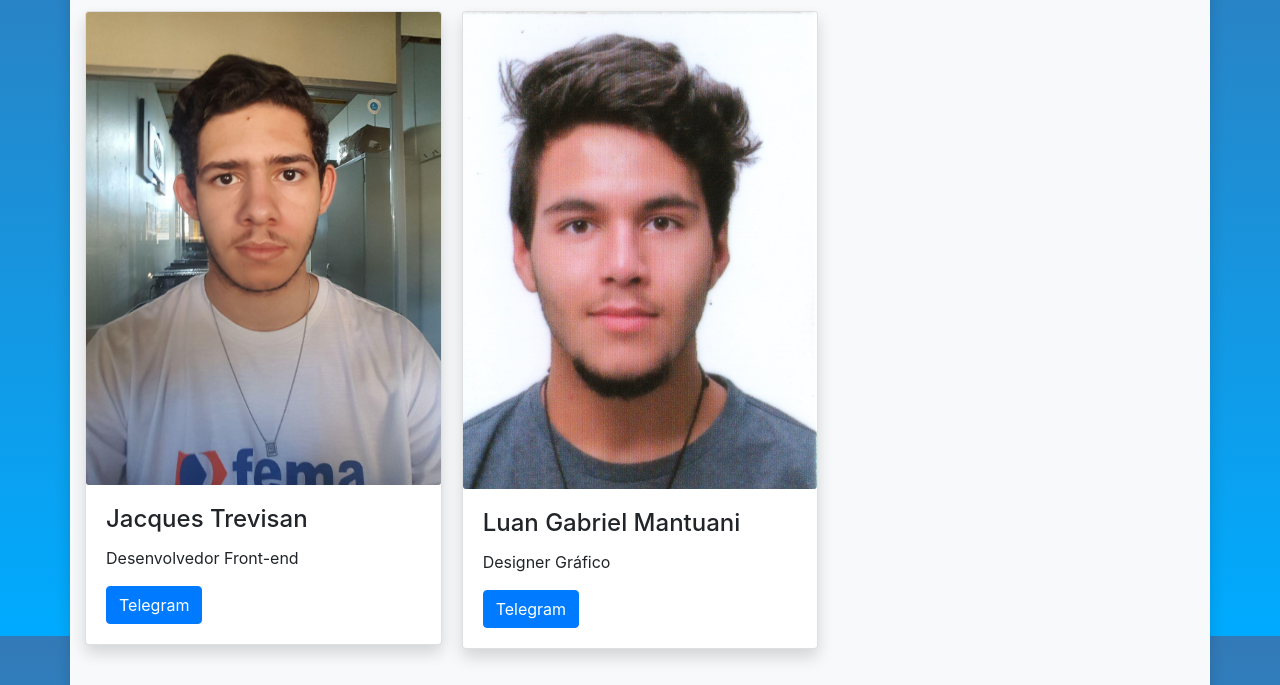
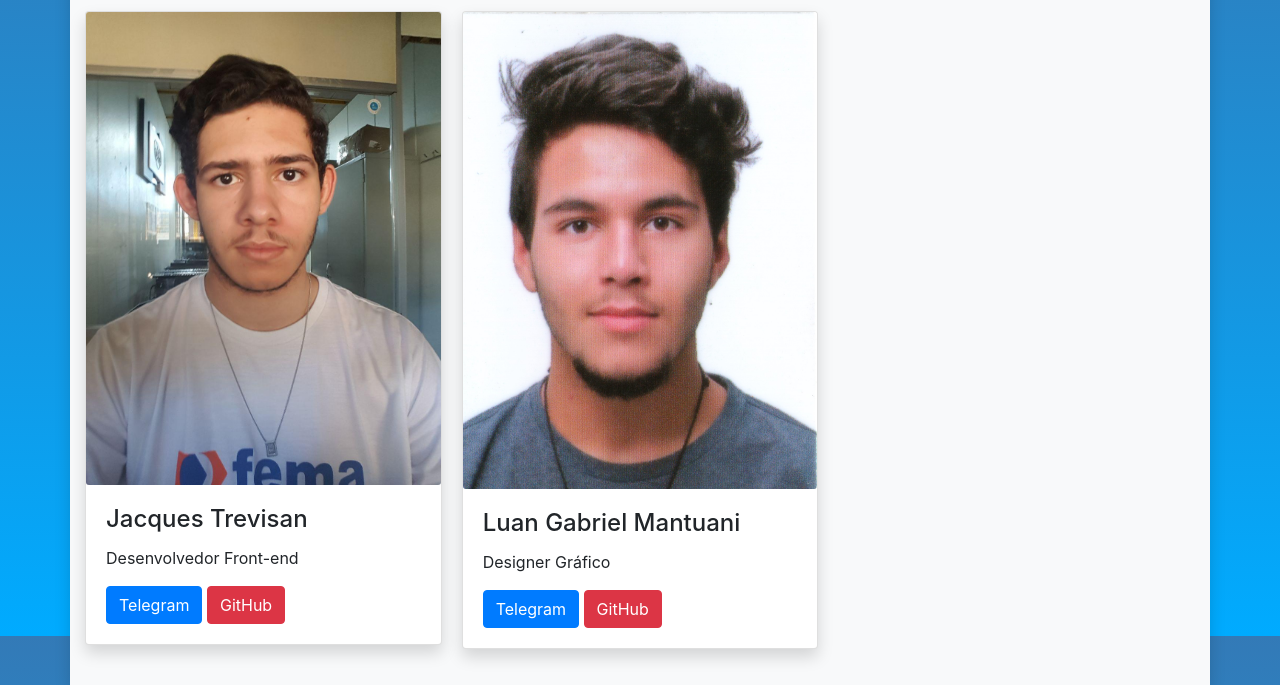
Before and after one commit to luanmantuani/Bem-vindo-ao-Telegram, a plain HTML site: page sobre.html in a window 1280 px wide. Shown: the part 164-849 px from the top of the page. Drawn offline with nearby package versions, Linux system fonts and the light colour scheme.

Commit message:
Adição do botão do github

```diff
--- a/sobre.html
+++ b/sobre.html
@@ -28,6 +28,7 @@
                         <h4 class="card-title">Jacques Trevisan</h4>
                         <p class="card-text">Desenvolvedor Front-end</p>
                         <a href="https://telegram.me/JacquesVST" class="btn btn-primary" target="_blank">Telegram</a>
+                        <a href="https://github.com/JacquesVST" class="btn btn-danger" target="_blank">GitHub</a>
                     </div>
                 </div>
 
@@ -37,6 +38,7 @@
                         <h4 class="card-title">Luan Gabriel Mantuani</h4>
                         <p class="card-text">Designer Gráfico</p>
                         <a href="https://telegram.me/AlanRodramon" class="btn btn-primary" target="_blank">Telegram</a>
+                        <a href="https://github.com/luanmantuani" class="btn btn-danger" target="_blank">GitHub</a>
                     </div>
                 </div>
             </div>
```
